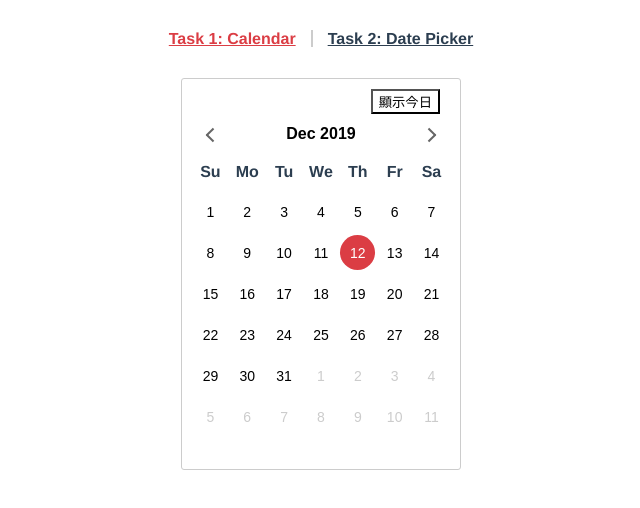
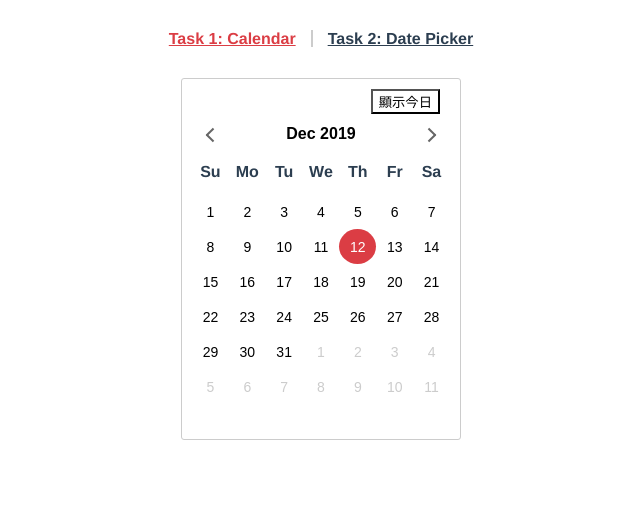
Before and after one commit to askiebaby/my-vue-calendar, a Vue app: page /calendar in a window 1280 px wide. Shown: the top 508 px of the page, without its empty margins (319-959 px from the left). Built offline with nearby package versions, Linux system fonts and the light colour scheme.

Commit message:
fix: year view and loop for day view

```diff
--- a/src/components/calendar/CalendarBody.vue
+++ b/src/components/calendar/CalendarBody.vue
@@ -14,24 +14,23 @@
       </div>
 
       <!-- days -->
-      <div class="calendar__week" v-for="(week, weekIndex) in 6" :key="weekIndex">
+
       <button
-          v-for="(day, dayIndex) in 7"
+        v-for="(day, dayIndex) in 42"
         :key="dayIndex"
-          :data-date="getEachDate(week, day)"
+        :data-date="getEachDate(dayIndex)"
         :class="[
           'calendar__day',
           {
-              calendar__today: checkIsToday(getEachDate(week, day)),
-              'calendar__this-month': checkDayIsInMonth(getEachDate(week, day)),
-              'calendar__day--selected': checkIsSelected(getEachDate(week, day)),
+            calendar__today: checkIsToday(getEachDate(dayIndex)),
+            'calendar__this-month': checkDayIsInMonth(getEachDate(dayIndex)),
+            'calendar__day--selected': checkIsSelected(getEachDate(dayIndex)),
           },
         ]"
-          @click="onSelect(week, day)"
+        @click="onSelect(dayIndex)"
       >
-          {{ getEachDate(week, day).getDate() }}
+        {{ getEachDate(dayIndex).getDate() }}
       </button>
-      </div>
     </section>
 
     <!-- 月份檢視 -->
@@ -64,8 +63,8 @@
           },
         ]"
       >
-        <button @click="$emit('update:setCalendarYear', year - 11 + calendar.year)">
-          {{ year - 11 + calendar.year }}
+        <button @click="$emit('update:setCalendarYear', calendarFirstYear + yearIndex)">
+          {{ calendarFirstYear + yearIndex }}
         </button>
       </span>
     </section>
@@ -130,28 +129,27 @@ export default {
     // 計算應該是幾天
     calendarDays() {
       const monthDays = [];
-      let calendar;
 
       for (let date = 0; date < 42; date++) {
-        calendar = new Date(
+        const everyday = new Date(
           this.calendarFirstDay.year,
           this.calendarFirstDay.month,
           this.calendarFirstDay.date + date
         );
-        monthDays.push(calendar);
+        monthDays.push(everyday);
       }
 
       return monthDays;
     },
+
+    calendarFirstYear() {
+      return Math.floor(this.calendar.year / 10) * 10 - 1;
+    },
   },
   methods: {
     // 取得該日期的 date 物件
-    getEachDate(week, day) {
-      return this.calendarDays[this.getDayIndex(week, day)];
-    },
-    // 取得每個日期在日曆中排第幾個
-    getDayIndex(week, day) {
-      return (week - 1) * 7 + (day - 1);
+    getEachDate(dateIndex) {
+      return this.calendarDays[dateIndex];
     },
     // 確認是否為當日的日期
     checkIsToday(date) {
@@ -173,7 +171,7 @@ export default {
     },
     // 確認年份相同
     checkIsThisYear(yearIndex) {
-      return yearIndex - 10 + this.calendar.year === this.selectedDate.year;
+      return this.calendarFirstYear + yearIndex === this.selectedDate.year;
     },
     // 確認已選的日期
     checkIsSelected(date) {
@@ -188,10 +186,10 @@ export default {
      * @param week 是週的順序，起始值是 1，最大是 6
      * @param day 是日的順序，起始值是 1，最大是 7
      */
-    onSelect(week, day) {
+    onSelect(dayIndex) {
       this.$emit('update:onSelect', {
-        date: this.getEachDate(week, day),
-        isInMonth: this.checkDayIsInMonth(this.getEachDate(week, day)),
+        date: this.getEachDate(dayIndex),
+        isInMonth: this.checkDayIsInMonth(this.getEachDate(dayIndex)),
       });
     },
   },
@@ -220,22 +218,10 @@ export default {
     margin-bottom: 10px;
   }
 
-  &__week {
-    display: flex;
-    justify-content: space-around;
-    align-items: center;
-  }
-
-  &__week + &__week {
-    margin-top: 6px;
-  }
-
   &__day {
-    display: flex;
-    justify-content: center;
-    align-items: center;
+    display: inline-block;
     font-size: 0.875rem;
-    width: 35px;
+    width: calc(100% / 7);
     height: 35px;
     border: 0;
     border-radius: 50%;
@@ -280,6 +266,15 @@ export default {
     }
   }
 
+  &__year {
+    &:first-child,
+    &:last-child {
+      button {
+        color: #cccccc;
+      }
+    }
+  }
+
   .calendar__day--selected,
   .calendar__month--selected > button,
   .calendar__year--selected > button {
--- a/src/components/calendar/CalendarNav.vue
+++ b/src/components/calendar/CalendarNav.vue
@@ -49,22 +49,20 @@ export default {
       return calendar.months;
     },
     thisYearAndMonthDisplay() {
-      let display;
       switch (this.mode) {
         case 'day':
-          display = `${this.months.en[this.calendar.month].slice(0, 3)} ${this.calendar.year}`;
-          break;
+          return `${this.months.en[this.calendar.month].slice(0, 3)} ${this.calendar.year}`;
 
         case 'month':
-          display = this.calendar.year;
-          break;
+          return this.calendar.year;
 
         case 'year':
-          display = `${this.calendar.year - 9} - ${this.calendar.year}`;
-          break;
+          const flooredYear = Math.floor(this.calendar.year / 10) * 10;
+          return `${flooredYear} - ${flooredYear + 9}`;
+
+        default:
+          return '';
       }
-
-      return display;
     },
   },
   methods: {
```
Lines whose indentation alone changed are shown as unchanged.
